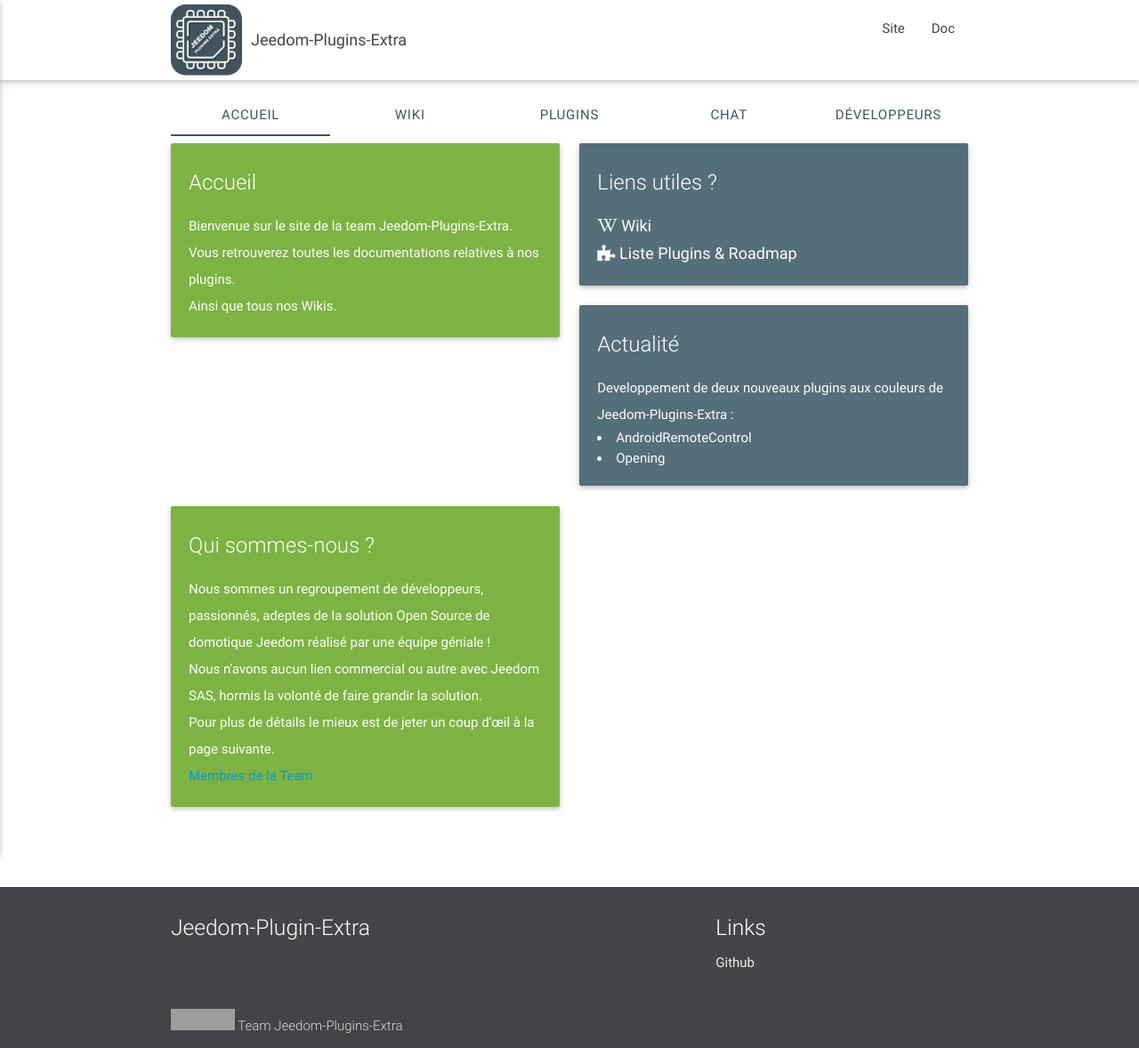
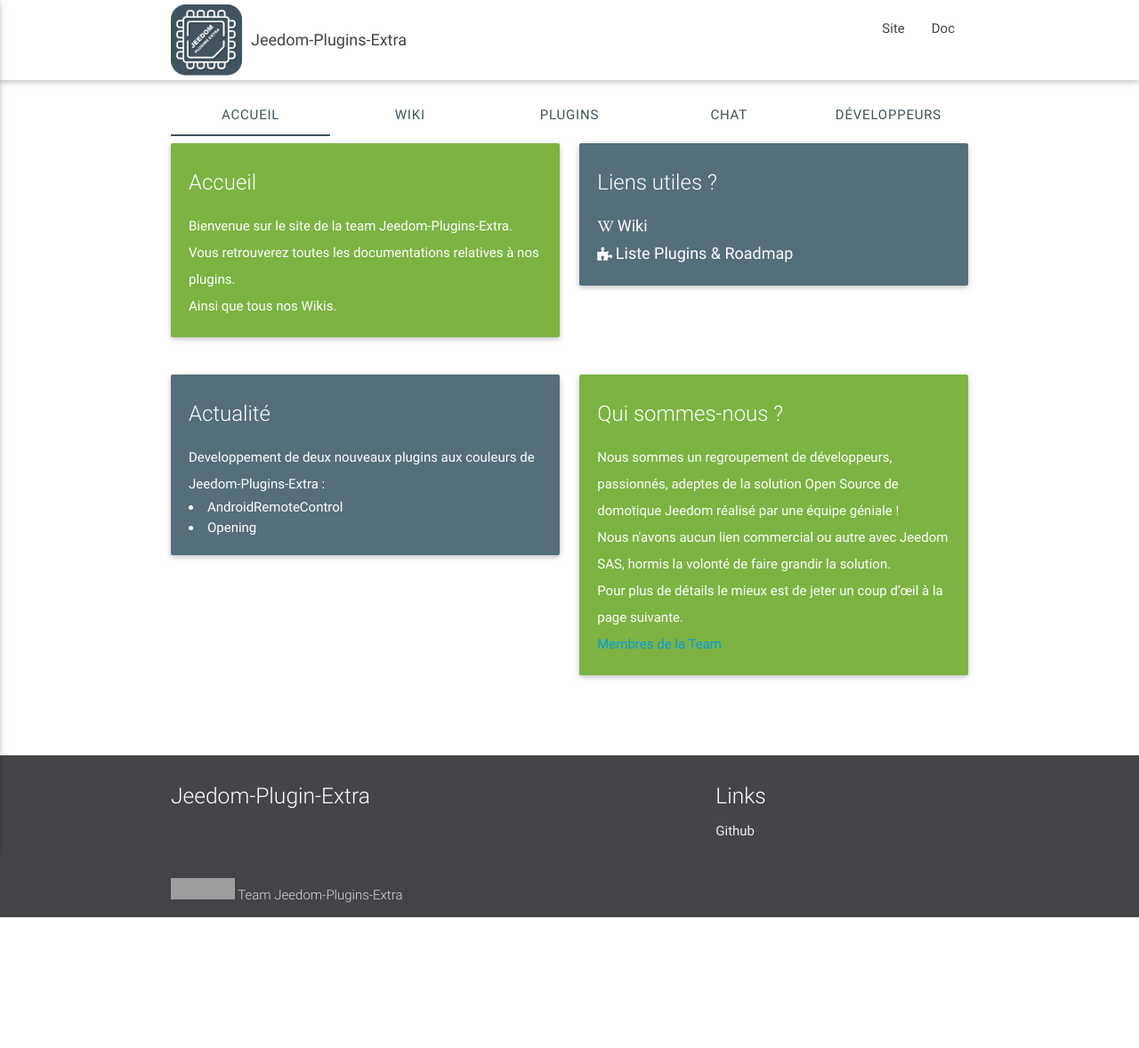
Before and after one commit to NextDom/NextDom.github.io, a Jekyll site: the page index.html, which Jekyll copies as it is, in a window 1280 px wide. Shown: the whole page at 89% size. Built offline with Jekyll 4.4.1, drawn with Linux system fonts in a browser that asks for light colours; nearby versions of some CDN libraries; after the commit the page ends 1031 px from its top, so only the background shows below that; grey boxes are pictures that could not be loaded.

Commit message:
Update index.html

```diff
--- a/index.html
+++ b/index.html
@@ -78,12 +78,14 @@
  								<div class="card-content white-text">
  									<span class="card-title">Liens utiles ?</span>
  									<p>
-                                      <a class="white-text" style="font-size:1.2rem"><i class="fab fa-wikipedia-w"></i> <a class="white-text" style="font-size:1.2rem" href="https://github.com/Jeedom-Plugins-Extra/Jeedom-Plugins-Extra/wiki">Wiki</a></br>
-                                      <a class="white-text" style="font-size:1.2rem"><i class="fas fa-puzzle-piece"></i> <a class="white-text" style="font-size:1.2rem" href="https://github.com/Jeedom-Plugins-Extra">  Liste Plugins & Roadmap</a></br>
+                                      <a class="white-text" style="font-size:1rem"><i class="fab fa-wikipedia-w"></i> <a class="white-text" style="font-size:1.2rem" href="https://github.com/Jeedom-Plugins-Extra/Jeedom-Plugins-Extra/wiki">Wiki</a></br>
+                                      <a class="white-text" style="font-size:1rem"><i class="fas fa-puzzle-piece"></i> <a class="white-text" style="font-size:1.2rem" href="https://github.com/Jeedom-Plugins-Extra">  Liste Plugins & Roadmap</a></br>
  									</p>
  								</div>
  							</div>
  						</div>
+      </div>
+      <div class="row">
  						<div class="col s6">
  							<div class="card blue-grey darken-1">
  								<div class="card-content white-text">
```
